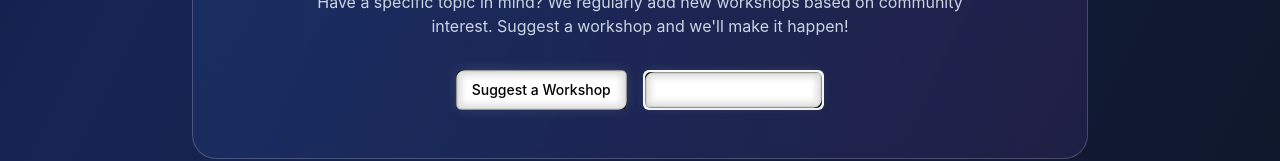
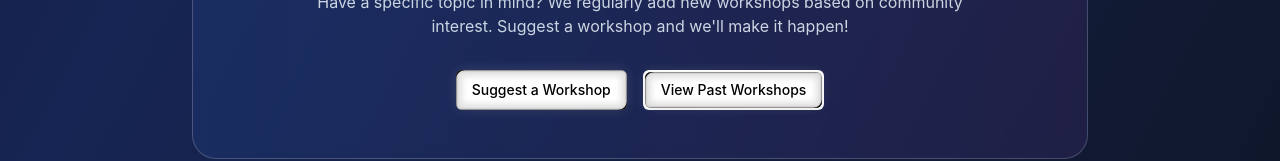
Before and after one commit to siddhardha-mns/DevCatalyst, a React (Vite) app: page /workshops in a window 1280 px wide. Shown: the part 2253-2414 px from the top of the page. Built offline with nearby package versions, Linux system fonts and the light colour scheme; the HTML template or start-up script is replaced by a standard one.

Commit message:
Fix View Past Workshops button text color to black

```diff
--- a/src/pages/Workshops.jsx
+++ b/src/pages/Workshops.jsx
@@ -405,7 +405,7 @@ const Workshops = () => {
                   </LiquidButton>
                 </Link>
                 <Link to="/gallery">
-                  <LiquidButton size="lg" variant="outline" className="border-2 border-white/50 text-white hover:bg-white/10">
+                  <LiquidButton size="lg" variant="outline" className="border-2 border-white/50 !text-black hover:bg-white/10 bg-white">
                     View Past Workshops
                   </LiquidButton>
                 </Link>
```
